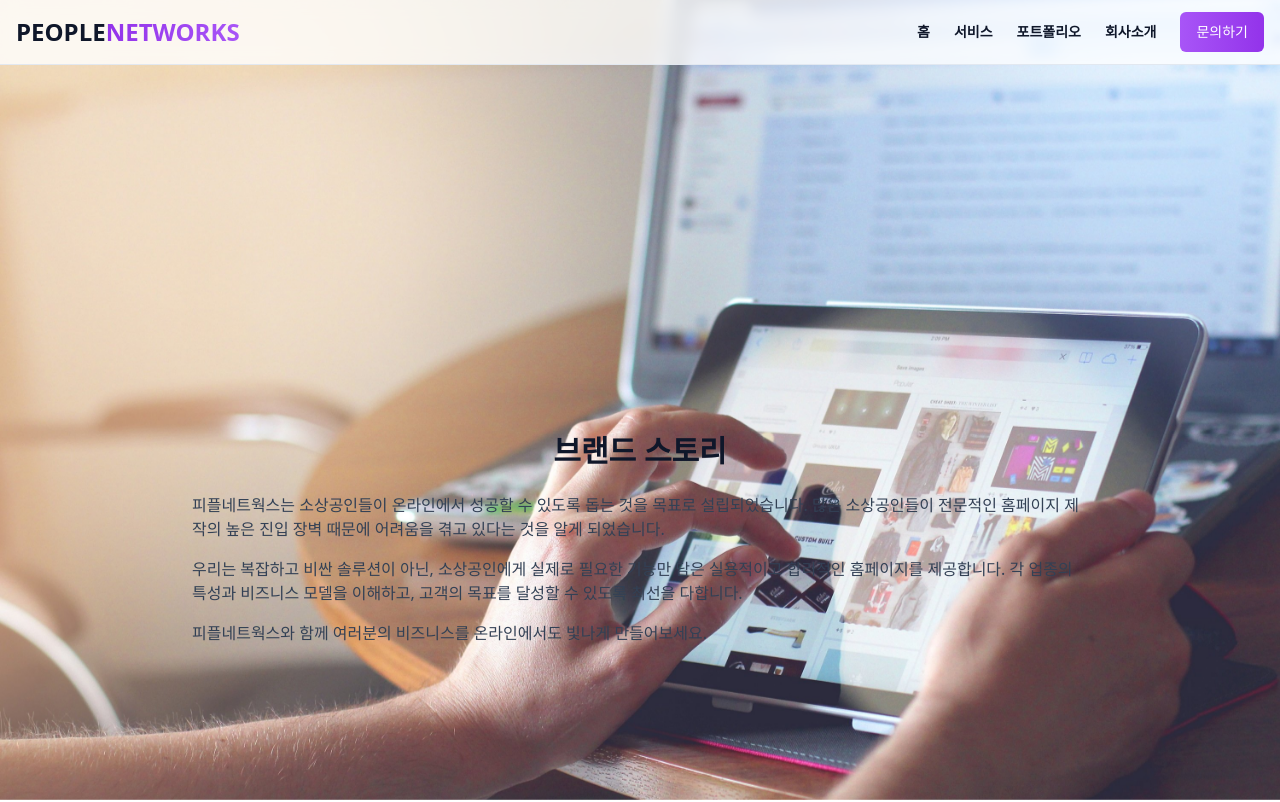
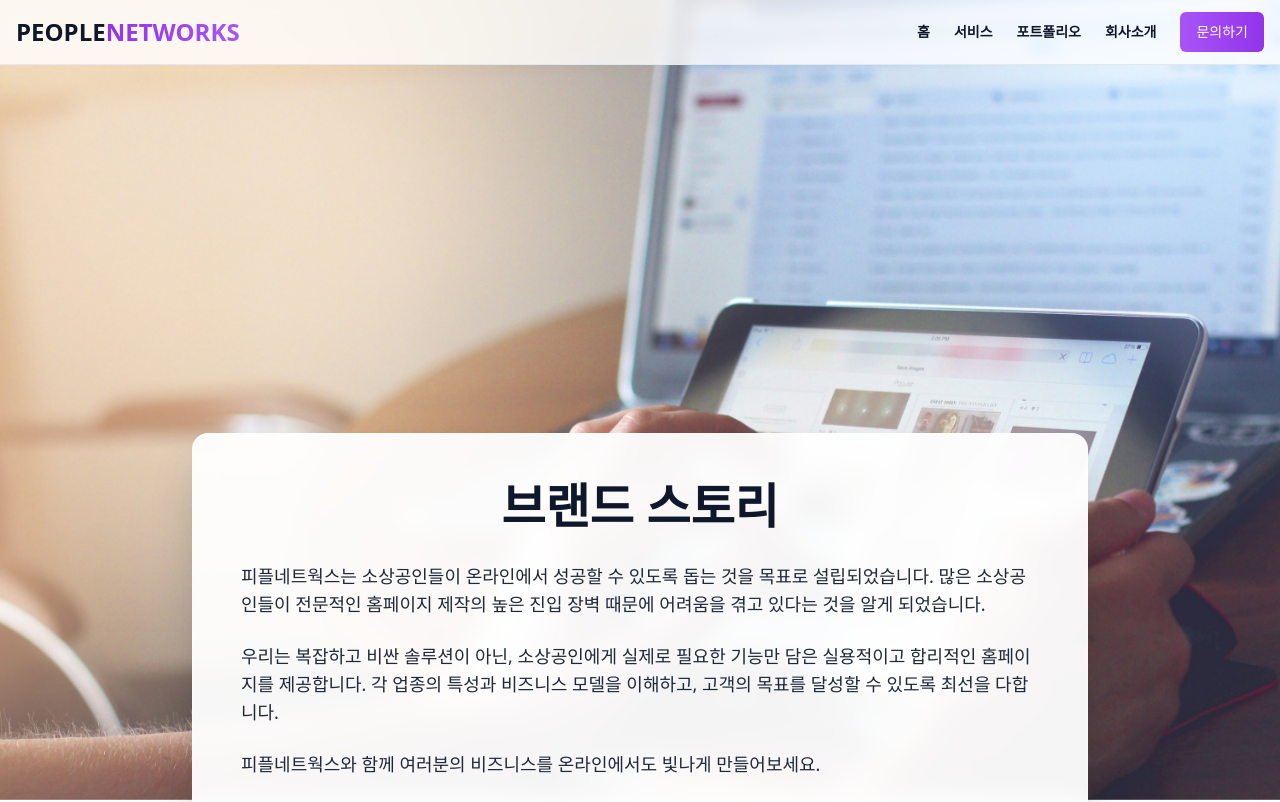
Before and after one commit to guideyoon/ppnetworks, a Next.js app: page /about in a window 1280 px wide. Shown: the top 802 px of the page. Built offline with nearby package versions, Linux system fonts and the light colour scheme.

Commit message:
Enhance brand story section visibility with card design

```diff
--- a/src/app/about/page.tsx
+++ b/src/app/about/page.tsx
@@ -62,24 +62,26 @@ export default function AboutPage() {
           <div className="container mx-auto px-4">
             <div className="max-w-4xl mx-auto">
               <ScrollAnimation direction="fade">
+                <div className="bg-white/95 backdrop-blur-md rounded-2xl shadow-2xl border border-white/20 p-8 md:p-12">
                   <div className="prose prose-lg mx-auto">
-                  <h2 className="text-3xl font-bold mb-6 text-center text-slate-900">브랜드 스토리</h2>
-                  <div className="space-y-4 text-slate-700">
-                    <p>
+                    <h2 className="text-4xl md:text-5xl font-bold mb-8 text-center text-slate-900">브랜드 스토리</h2>
+                    <div className="space-y-6 text-slate-800 text-lg leading-relaxed">
+                      <p className="text-base md:text-lg">
                         피플네트웍스는 소상공인들이 온라인에서 성공할 수 있도록 돕는 것을
                         목표로 설립되었습니다. 많은 소상공인들이 전문적인 홈페이지 제작의
                         높은 진입 장벽 때문에 어려움을 겪고 있다는 것을 알게 되었습니다.
                       </p>
-                    <p>
+                      <p className="text-base md:text-lg">
                         우리는 복잡하고 비싼 솔루션이 아닌, 소상공인에게 실제로 필요한
                         기능만 담은 실용적이고 합리적인 홈페이지를 제공합니다. 각 업종의
                         특성과 비즈니스 모델을 이해하고, 고객의 목표를 달성할 수 있도록
                         최선을 다합니다.
                       </p>
-                    <p>
+                      <p className="text-base md:text-lg font-medium">
                         피플네트웍스와 함께 여러분의 비즈니스를 온라인에서도 빛나게
                         만들어보세요.
                       </p>
+                    </div>
                   </div>
                 </div>
               </ScrollAnimation>
```
Lines whose indentation alone changed are shown as unchanged.
